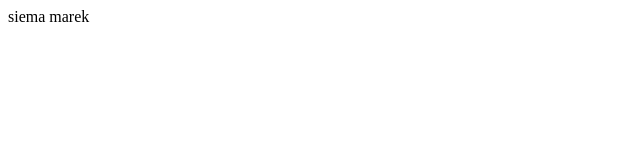
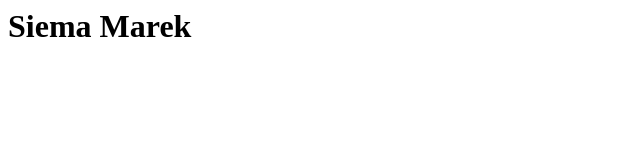
Before and after one commit to celticds/celticds.github.io, a plain HTML site: page index.html in a window 1280 px wide. Shown: the whole page, without its empty margins (0-640 px from the left). Drawn offline with Linux system fonts and the light colour scheme.

Commit message:
Update index.html

```diff
--- a/index.html
+++ b/index.html
@@ -1 +1 @@
-<h>siema marek</h>
+<h1>Siema Marek</h1>
```
